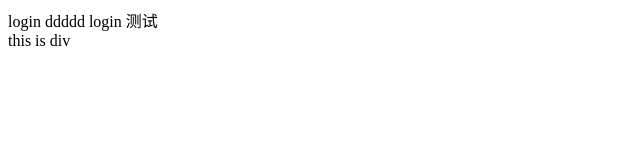
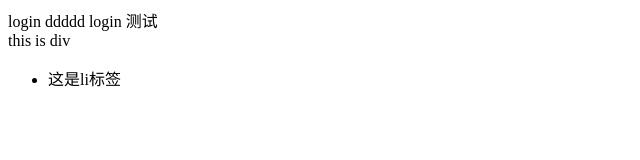
Before and after one commit to lychuan/homework, a plain HTML site: page login.html in a window 1280 px wide. Shown: the whole page, without its empty margins (0-640 px from the left). Drawn offline with Linux system fonts and the light colour scheme.

Commit message:
li标签

```diff
--- a/login.html
+++ b/login.html
@@ -12,5 +12,8 @@
     <div>
         this is div
     </div>
+    <ul>
+        <li>这是li标签</li>
+    </ul>
 </body>
 </html>
```
